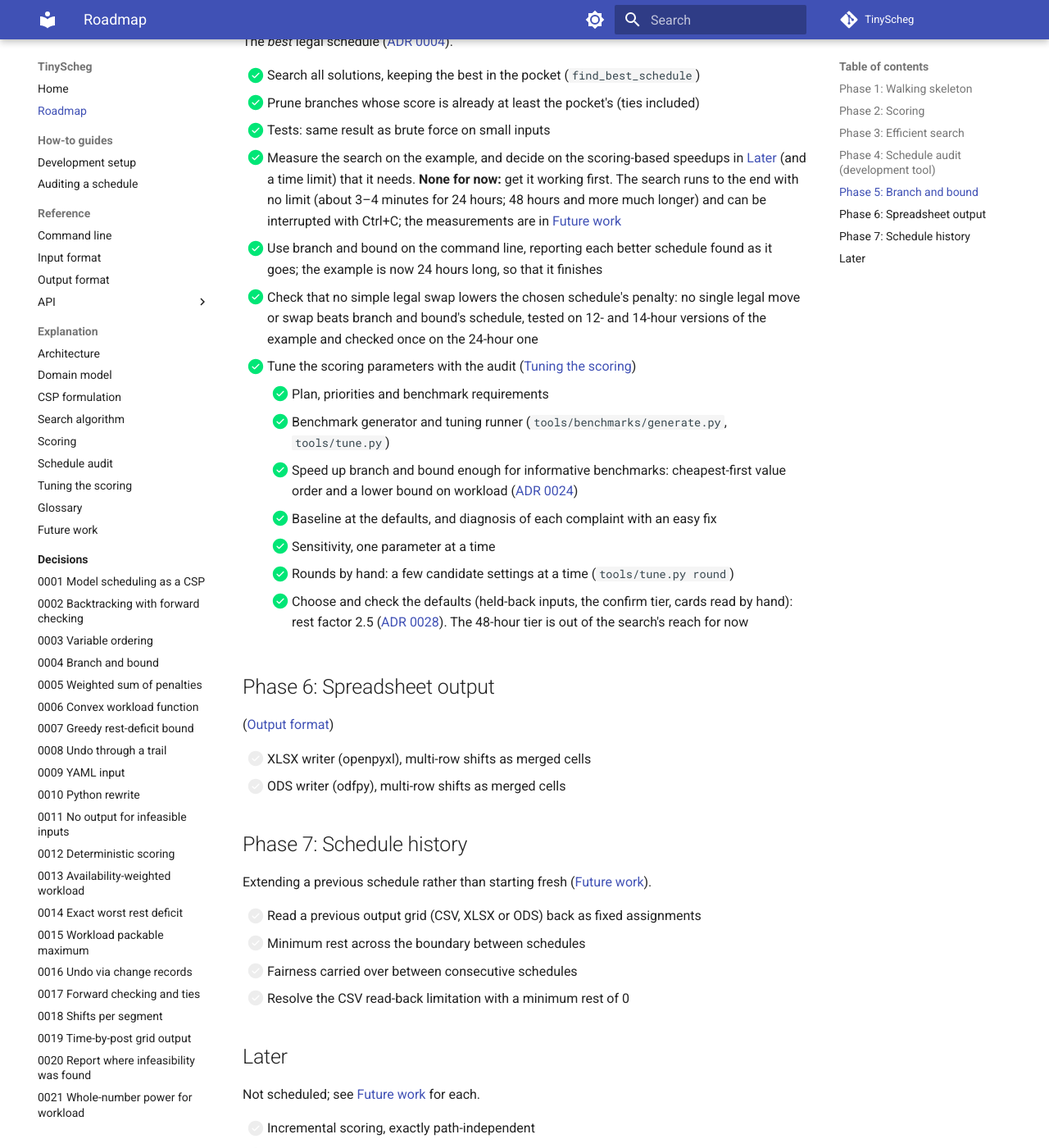
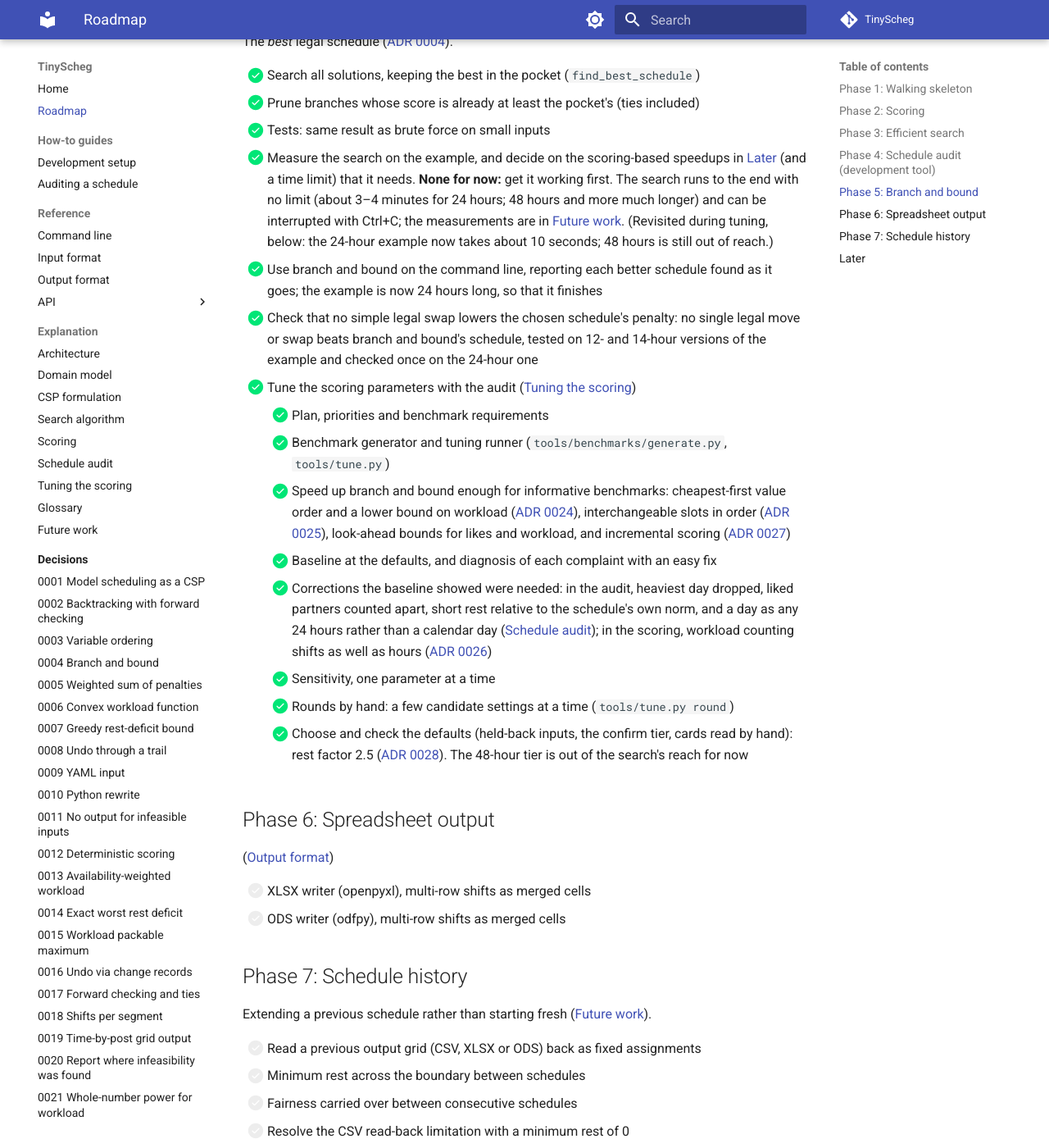
Before and after one commit to 3-kids-wearing-a-trenchcoat/TinyScheg, an MkDocs documentation site: the page built from docs/roadmap.md, in a window 1280 px wide and 1400 px high, scrolled down 3086 px. Shown: the whole window at 82% size. Built offline with MkDocs 1.6.1 and Material for MkDocs 9.7.7, drawn with Linux system fonts in a browser that asks for light colours; comment, search, counter and statistics services are not loaded.

Commit message:
Docs: roadmap brought up to date with the tuning work (speedups, corrections, incremental scoring done)
Co-Authored-By: Claude Opus 5.5 <noreply@anthropic.com>
Claude-Session: https://claude.ai/code/session_01F2KXFqzbHQdADpTZjkZwjF

```diff
--- a/docs/roadmap.md
+++ b/docs/roadmap.md
@@ -113,7 +113,8 @@ The *best* legal schedule ([ADR 0004](decisions/0004-branch-and-bound-with-monot
 - [x] Measure the search on the example, and decide on the scoring-based speedups in [Later](#later) (and a time
   limit) that it needs. **None for now:** get it working first. The search runs to the end with no limit (about
   3–4 minutes for 24 hours; 48 hours and more much longer) and can be interrupted with Ctrl+C; the measurements are
-  in [Future work](explanation/future-work.md#search-performance)
+  in [Future work](explanation/future-work.md#search-performance). (Revisited during tuning, below: the 24-hour
+  example now takes about 10 seconds; 48 hours is still out of reach.)
 - [x] Use branch and bound on the command line, reporting each better schedule found as it goes; the example is
   now 24 hours long, so that it finishes
 - [x] Check that no simple legal swap lowers the chosen schedule's penalty: no single legal move or swap beats branch
@@ -122,8 +123,14 @@ The *best* legal schedule ([ADR 0004](decisions/0004-branch-and-bound-with-monot
     - [x] Plan, priorities and benchmark requirements
     - [x] Benchmark generator and tuning runner (`tools/benchmarks/generate.py`, `tools/tune.py`)
     - [x] Speed up branch and bound enough for informative benchmarks: cheapest-first value order and a lower bound
-      on workload ([ADR 0024](decisions/0024-cheapest-first-value-order-and-workload-bound.md))
+      on workload ([ADR 0024](decisions/0024-cheapest-first-value-order-and-workload-bound.md)), interchangeable
+      slots in order ([ADR 0025](decisions/0025-order-interchangeable-slots.md)), look-ahead bounds for likes and
+      workload, and incremental scoring ([ADR 0027](decisions/0027-incremental-scoring-for-steering.md))
     - [x] Baseline at the defaults, and diagnosis of each complaint with an easy fix
+    - [x] Corrections the baseline showed were needed: in the audit, heaviest day dropped, liked partners counted
+      apart, short rest relative to the schedule's own norm, and a day as any 24 hours rather than a calendar day
+      ([Schedule audit](explanation/schedule-audit.md)); in the scoring, workload counting shifts as well as hours
+      ([ADR 0026](decisions/0026-workload-counts-shifts-and-hours.md))
     - [x] Sensitivity, one parameter at a time
     - [x] Rounds by hand: a few candidate settings at a time (`tools/tune.py round`)
     - [x] Choose and check the defaults (held-back inputs, the confirm tier, cards read by hand): rest factor 2.5
@@ -149,7 +156,6 @@ Extending a previous schedule rather than starting fresh ([Future work](explanat
 
 Not scheduled; see [Future work](explanation/future-work.md) for each.
 
-- [ ] Incremental scoring, exactly path-independent
 - [ ] Faster search: symmetry between identical workers, a rest look-ahead, workload caps that account for overlaps
 - [ ] Faster search by non-heuristic means: libraries, parallelization, rewriting hot modules in another language
 - [ ] Explaining more fully why an input is infeasible
```
